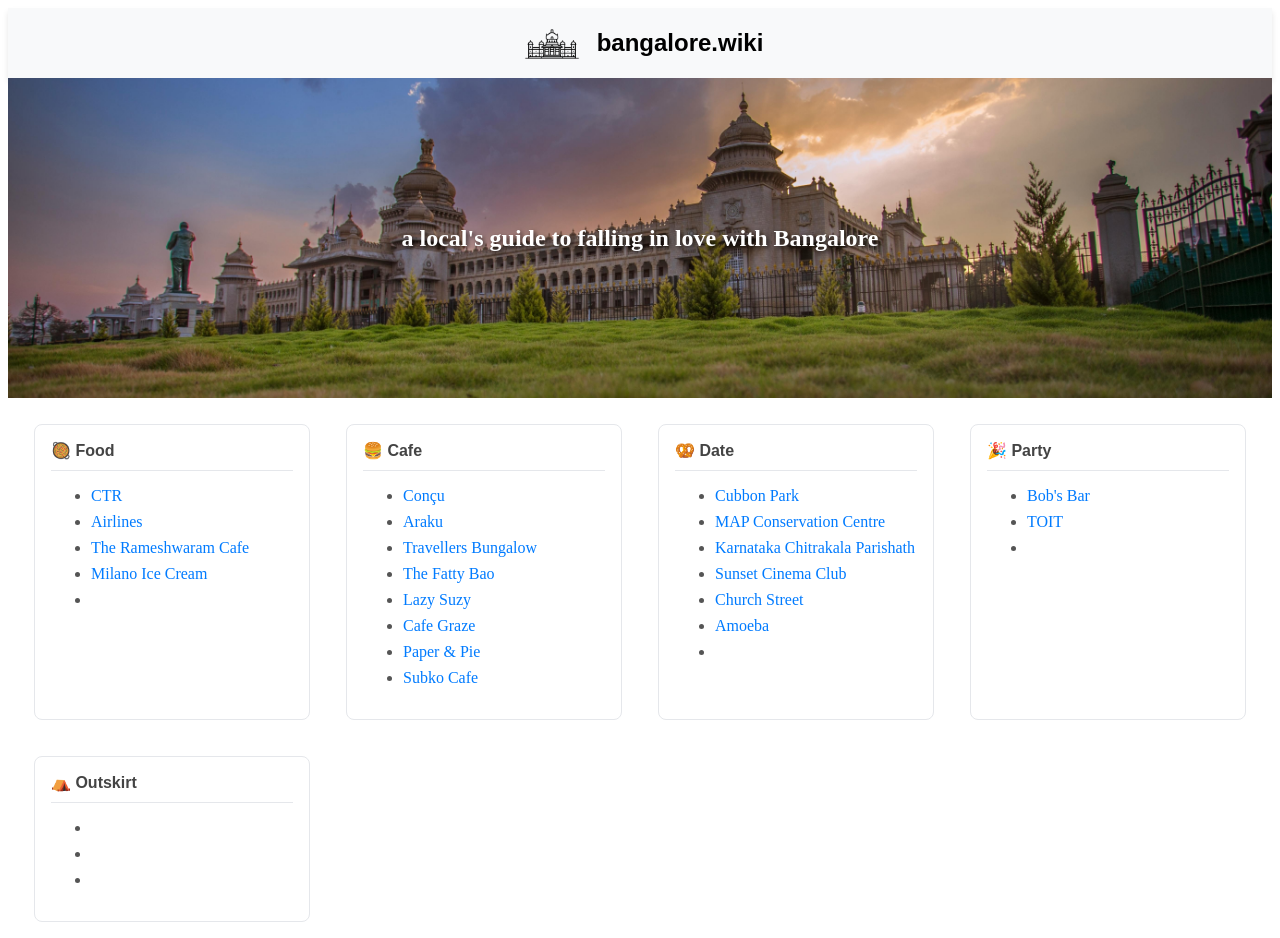
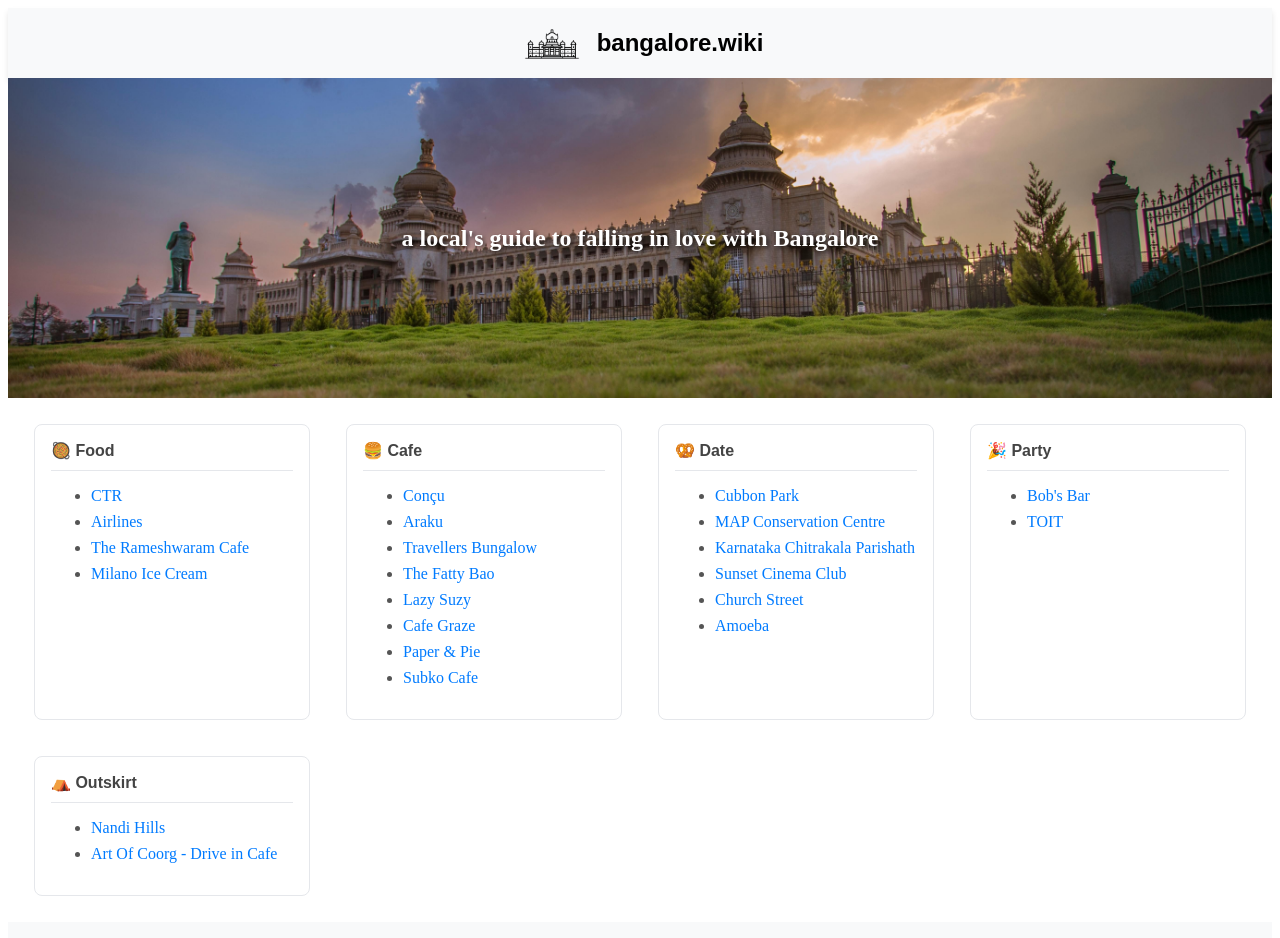
Before and after one commit to MayurCaariappa/bangaloreWiki, a React (Vite) app: page / in a window 1280 px wide. Shown: the top 938 px of the page. Built offline with nearby package versions, Linux system fonts and the light colour scheme.

Commit message:
added 2 outskirt places

```diff
--- a/components/Date.jsx
+++ b/components/Date.jsx
@@ -8,7 +8,6 @@ const Date = () => {
         { name: "Sunset Cinema Club", link: "https://www.google.com/maps/search/Sunset+Cinema+Club/@12.8876165,76.878078,9z?authuser=0&entry=ttu&g_ep=EgoyMDI1MDEwOC4wIKXMDSoASAFQAw%3D%3D" },
         { name: "Church Street", link: "https://maps.app.goo.gl/hLSr7bcfcZUpjrbSA" },
         { name: "Amoeba", link: "https://www.google.com/maps/search/Amoeba/@12.9744545,77.566534,13z/data=!3m1!4b1?authuser=0&entry=ttu&g_ep=EgoyMDI1MDEwOC4wIKXMDSoASAFQAw%3D%3D" },
-        { name: "", link: "" },
     ]
 
     return (
--- a/components/Food.jsx
+++ b/components/Food.jsx
@@ -6,7 +6,6 @@ const Food = () => {
         { name: "Airlines", link: "https://maps.app.goo.gl/9fjZUdWU8nbwnzCw8" },
         { name: "The Rameshwaram Cafe", link: "https://www.google.com/maps/search/The+Rameshwaram+Cafe/@12.9818443,77.5564767,12z/data=!3m1!4b1?authuser=0&entry=ttu&g_ep=EgoyMDI1MDEwOC4wIKXMDSoASAFQAw%3D%3D" },
         { name: "Milano Ice Cream", link: "https://www.google.com/maps/search/Milano+Ice+Cream/@12.9791251,77.6007818,13z/data=!3m1!4b1?authuser=0&entry=ttu&g_ep=EgoyMDI1MDEwOC4wIKXMDSoASAFQAw%3D%3D" },
-        { name: "", link: "" },
     ]
 
     return (
--- a/components/Outskirt.jsx
+++ b/components/Outskirt.jsx
@@ -2,9 +2,8 @@ import React from "react";
 
 const Outskirt = () => {
     const outskirtPlaces = [
-        { name: "", link: "" },
-        { name: "", link: "" },
-        { name: "", link: "" },
+        { name: "Nandi Hills", link: "https://maps.app.goo.gl/nWXAxHVWhJSFe2L57" },
+        { name: "Art Of Coorg - Drive in Cafe", link: "https://maps.app.goo.gl/hVNjPc7xU63qkFrFA" },
     ]
 
     return (
--- a/components/Party.jsx
+++ b/components/Party.jsx
@@ -4,7 +4,6 @@ const Party = () => {
     const partPlaces = [
         { name: "Bob's Bar", link: "https://www.google.com/maps/search/bob's+bar/@12.9672811,77.5979484,13z/data=!3m1!4b1?authuser=0&entry=ttu&g_ep=EgoyMDI1MDEwOC4wIKXMDSoASAFQAw%3D%3D" },
         { name: "TOIT", link: "https://www.google.com/maps/search/Toit/@12.9792988,77.5993455,13z/data=!3m1!4b1?authuser=0&entry=ttu&g_ep=EgoyMDI1MDEwOC4wIKXMDSoASAFQAw%3D%3D" },
-        { name: "", link: "" },
     ]
 
     return (
```
